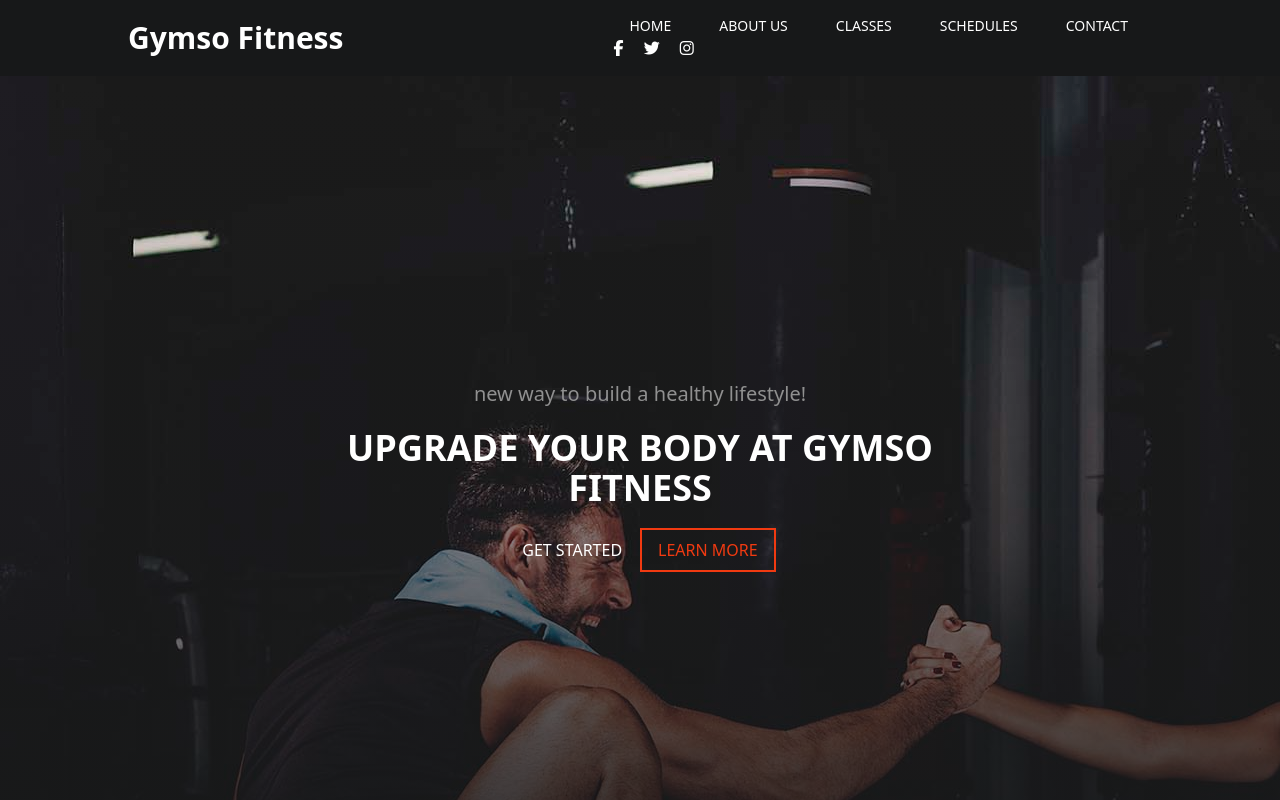
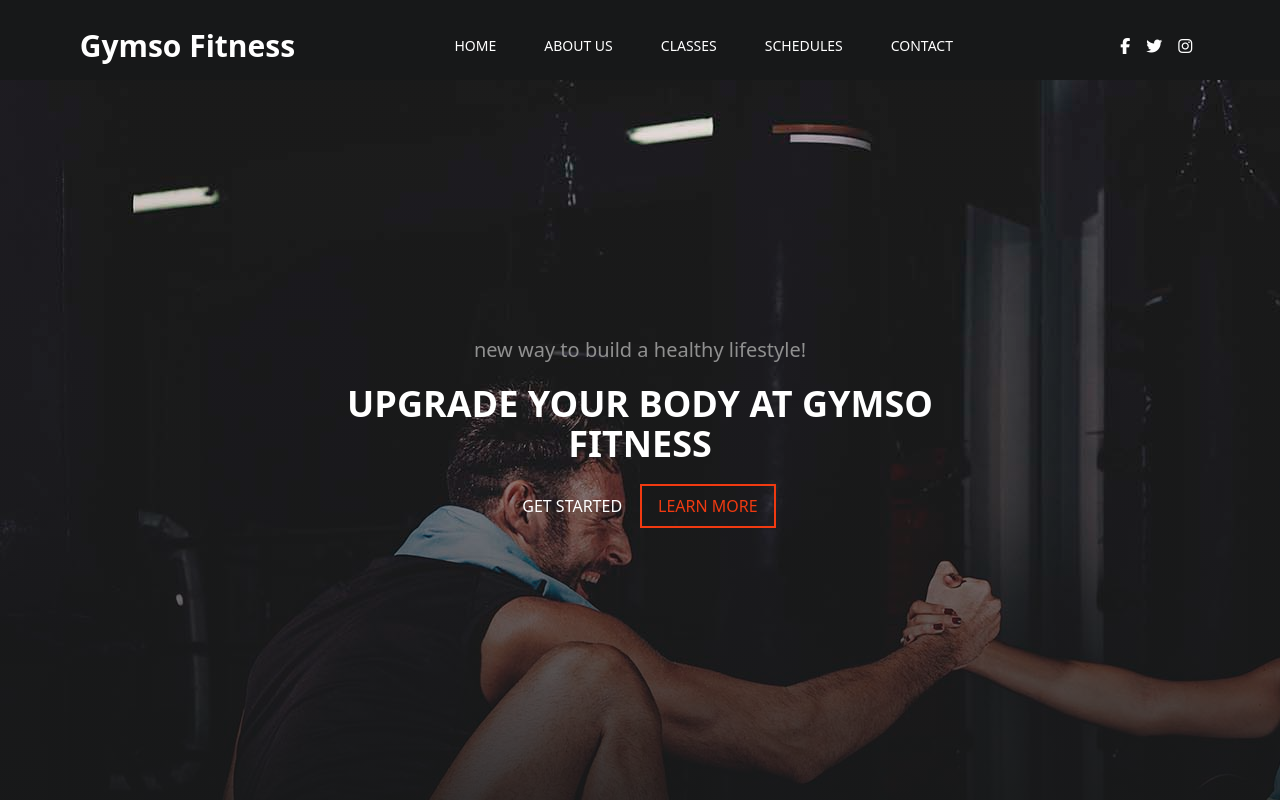
Before and after one commit to cristina-99/Gymso-Fitness, a website: page index.html in a window 1280 px wide. Shown: the top 800 px of the page. Drawn offline with nearby package versions, Linux system fonts and the light colour scheme.

Commit message:
Make addaptive menu + fixed

```diff
--- a/index.html
+++ b/index.html
@@ -10,25 +10,67 @@
     <title>Gymso Fitness</title>
 </head>
 <body>
-    <header class="">
-        <div class="w-4/5 m-auto header-top flex justify-between items-center py-4 ">
-            <h1 class="text-3xl font-bold">Gymso Fitness</h1>
-            <button class=" lg:hidden"><i class="fas fa-bars"></i></button>
 
-            <section class="hidden lg:block menu">
-                <nav class="flex">
-                    <a href="" class="mx-6 text-sm">HOME</a>
-                    <a href="" class="mx-6 text-sm">ABOUT US</a>
-                    <a href="" class="mx-6 text-sm">CLASSES</a>
-                    <a href="" class="mx-6 text-sm">SCHEDULES</a>
-                    <a href="" class="mx-6 text-sm">CONTACT</a>
+    <header class="menu-background">
+        <section class="fixed w-full z-50">
+            <section id="nav-container" class="relative menu-background overflow-hidden flex flex-col lg:flex-row lg:items-center justify-start lg:justify-around h-20 p-3 pb-0">
+                <h1 class="w-full lg:w-auto text-3xl font-bold mb-5 lg:mb-0">Gymso Fitness</h1>
+                <!-- <h1 class="text-3xl font-bold">Gymso Fitness</h1> -->
+                <button id="nav-button" class="absolute right-3 lg:hidden"><i class="fas fa-bars"></i></button>
+
+                <nav class="w-full lg:w-auto flex flex-col lg:flex-row ">
+                    <a href="" class="px-20 py-3 lg:p-0  text-center mx-6 text-sm">HOME</a>
+                    <a href="" class="px-20 py-3 lg:p-0 text-center mx-6 text-sm">ABOUT US</a>
+                    <a href="" class="px-20 py-3 lg:p-0 text-center mx-6 text-sm">CLASSES</a>
+                    <a href="" class="px-20 py-3 lg:p-0 text-center mx-6 text-sm">SCHEDULES</a>
+                    <a href="" class="px-20 py-3 lg:p-0 text-center mx-6 text-sm">CONTACT</a>
                 </nav>
-                <div class="icons">
+
+                <section class="w-full lg:w-auto icons flex justify-center">
+                    <a href="" class="mx-2"><span><i class="fab fa-facebook-f"></i></span></a>
+                    <a href="" class="mx-2"><span><i class="fab fa-twitter"></i></span></a>
+                    <a href=""class="mx-2"><span><i class="fab fa-instagram"></i></span></a>
+                </section>
+                <!-- <section id="nav-menu" class="menu-background hidden w-full justify-center absolute z-10 right-0 top-10 lg:w-auto lg:flex lg:flex-row lg:w-auto menu">
+                    <nav class="flex flex-col lg:flex-row ">
+                        <a href="" class="px-20 py-3 lg:p-0  text-center mx-6 text-sm">HOME</a>
+                        <a href="" class="px-20 py-3 lg:p-0 text-center mx-6 text-sm">ABOUT US</a>
+                        <a href="" class="px-20 py-3 lg:p-0 text-center mx-6 text-sm">CLASSES</a>
+                        <a href="" class="px-20 py-3 lg:p-0 text-center mx-6 text-sm">SCHEDULES</a>
+                        <a href="" class="px-20 py-3 lg:p-0 text-center mx-6 text-sm">CONTACT</a>
+                    </nav>
+                    <div class="icons flex justify-center">
+                        <a href="" class="mx-2"><span><i class="fab fa-facebook-f"></i></span></a>
+                        <a href="" class="mx-2"><span><i class="fab fa-twitter"></i></span></a>
+                        <a href=""class="mx-2"><span><i class="fab fa-instagram"></i></span></a>
+                    </div>
+                </section> -->
+            </section>
+        </section>
+
+
+
+
+
+
+        <div class="overflow-visible relative w-4/5 m-auto header-top flex justify-between items-center py-4 ">
+            <!-- <h1 class="text-3xl font-bold">Gymso Fitness</h1>
+            <button id="nav-button" class="lg:hidden"><i class="fas fa-bars"></i></button>
+
+            <section id="nav-menu" class="menu-background hidden w-full justify-center absolute z-10 right-0 top-10 lg:w-auto lg:flex lg:flex-row lg:w-auto menu">
+                <nav class="flex flex-col lg:flex-row ">
+                    <a href="" class="px-20 py-3 lg:p-0  text-center mx-6 text-sm">HOME</a>
+                    <a href="" class="px-20 py-3 lg:p-0 text-center mx-6 text-sm">ABOUT US</a>
+                    <a href="" class="px-20 py-3 lg:p-0 text-center mx-6 text-sm">CLASSES</a>
+                    <a href="" class="px-20 py-3 lg:p-0 text-center mx-6 text-sm">SCHEDULES</a>
+                    <a href="" class="px-20 py-3 lg:p-0 text-center mx-6 text-sm">CONTACT</a>
+                </nav>
+                <div class="icons flex justify-center">
                     <a href="" class="mx-2"><span><i class="fab fa-facebook-f"></i></span></a>
                     <a href="" class="mx-2"><span><i class="fab fa-twitter"></i></span></a>
                     <a href=""class="mx-2"><span><i class="fab fa-instagram"></i></span></a>
                 </div>
-            </section>
+            </section> -->
 
 
 
@@ -293,6 +335,6 @@
         </section>
     </footer>
 </body>
-<script src="./script/app.js"></script>
+<script src="./script/menu.js"></script>
 <script src="https://kit.fontawesome.com/17e48d5a94.js" crossorigin="anonymous"></script>
 </html>
--- /dev/null
+++ b/sass/menu.scss
@@ -0,0 +1,5 @@
+@import 'variables.scss';
+
+.menu-background{
+    background-color: $dark-color;
+}
--- a/sass/style.scss
+++ b/sass/style.scss
@@ -1,4 +1,12 @@
 @import 'variables.scss';
+@import 'menu.scss';
+
+
+*{
+    box-sizing: border-box;
+    padding: 0;
+    margin: 0;
+}
 header{
     background-color: $dark-color;
     color: $white;
--- /dev/null
+++ b/script/menu.js
@@ -0,0 +1,29 @@
+let menuOpen = false;
+let menuContainer = document.getElementById("nav-container");
+let menuButton = document.getElementById("nav-button");
+
+menuButton.addEventListener("click", toggleMenu);
+
+let initialHeight =menuContainer.style.height ;
+
+
+function toggleMenu(){
+    menuOpen = !menuOpen;
+
+
+    if(menuOpen){
+        menuContainer.style.height="400px";
+    }else{
+        menuContainer.style.height=initialHeight;
+    }
+}
+
+function resetHeight(){
+    if(screen.width> 1024){
+        menuOpen=false;
+        menuContainer.style.height=initialHeight;
+    }
+}
+
+
+window.onresize =resetHeight;
```
Also changed, not shown: css/menu.css (added), css/style.css, script/app.js (deleted), 2 other files.
